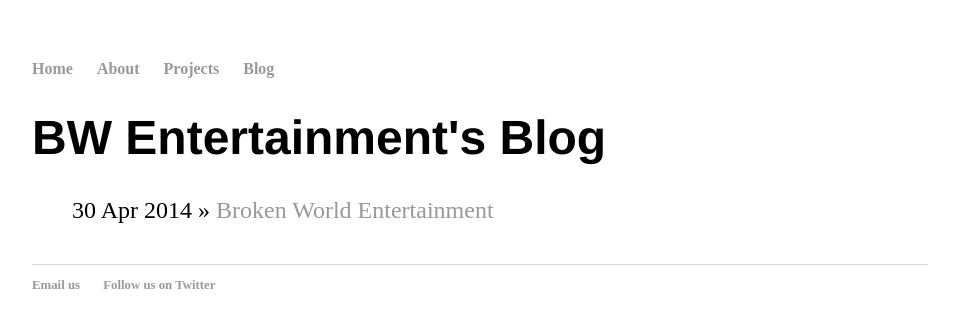
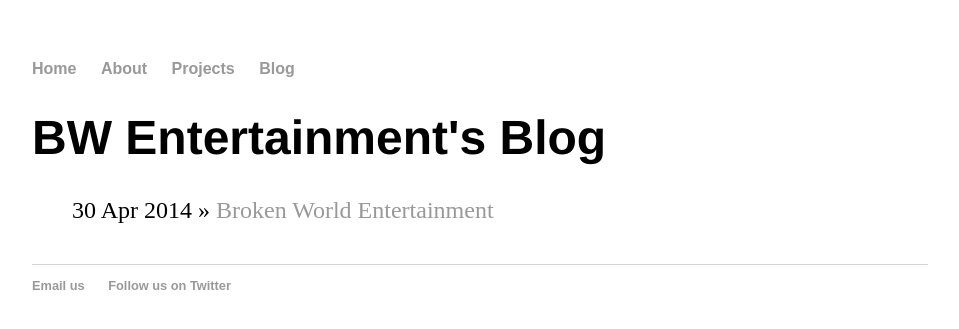
Before and after one commit to BWEntertainment/bwentertainment.github.io, a Jekyll site: the page built from blog/index.html, in a window 1280 px wide. Shown: the top 329 px of the page, without its empty margins (160-1119 px from the left). Built offline with Jekyll 4.4.1, drawn with Linux system fonts in a browser that asks for light colours.

Commit message:
Update main.css

```diff
--- a/css/main.css
+++ b/css/main.css
@@ -3,7 +3,7 @@
     width: 70%;
 }
 nav ul, footer ul {
-    font-family:'Catamaran', 'Sans-Serif';
+    font-family:'Catamaran', 'Arial', 'Sans-Serif';
     padding: 0px;
     list-style: none;
     font-weight: bold;
```
